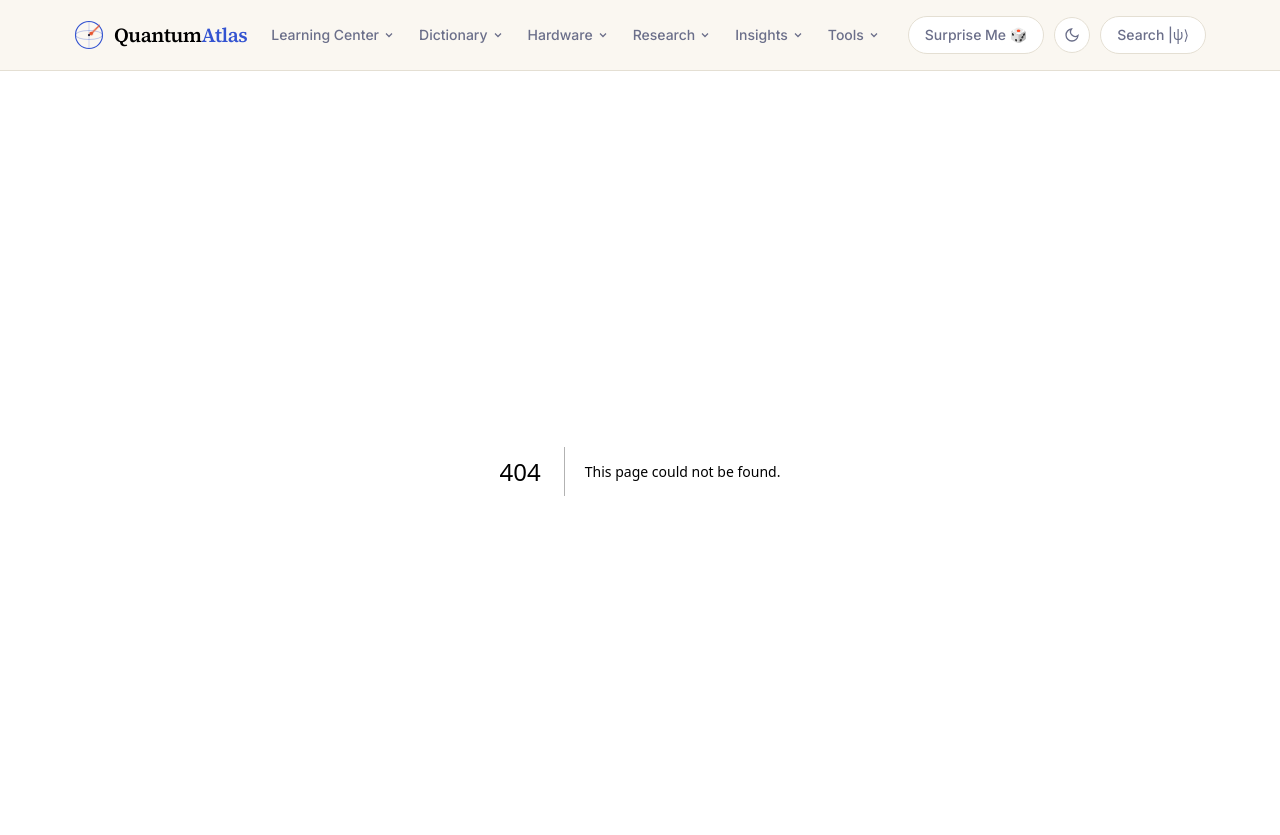
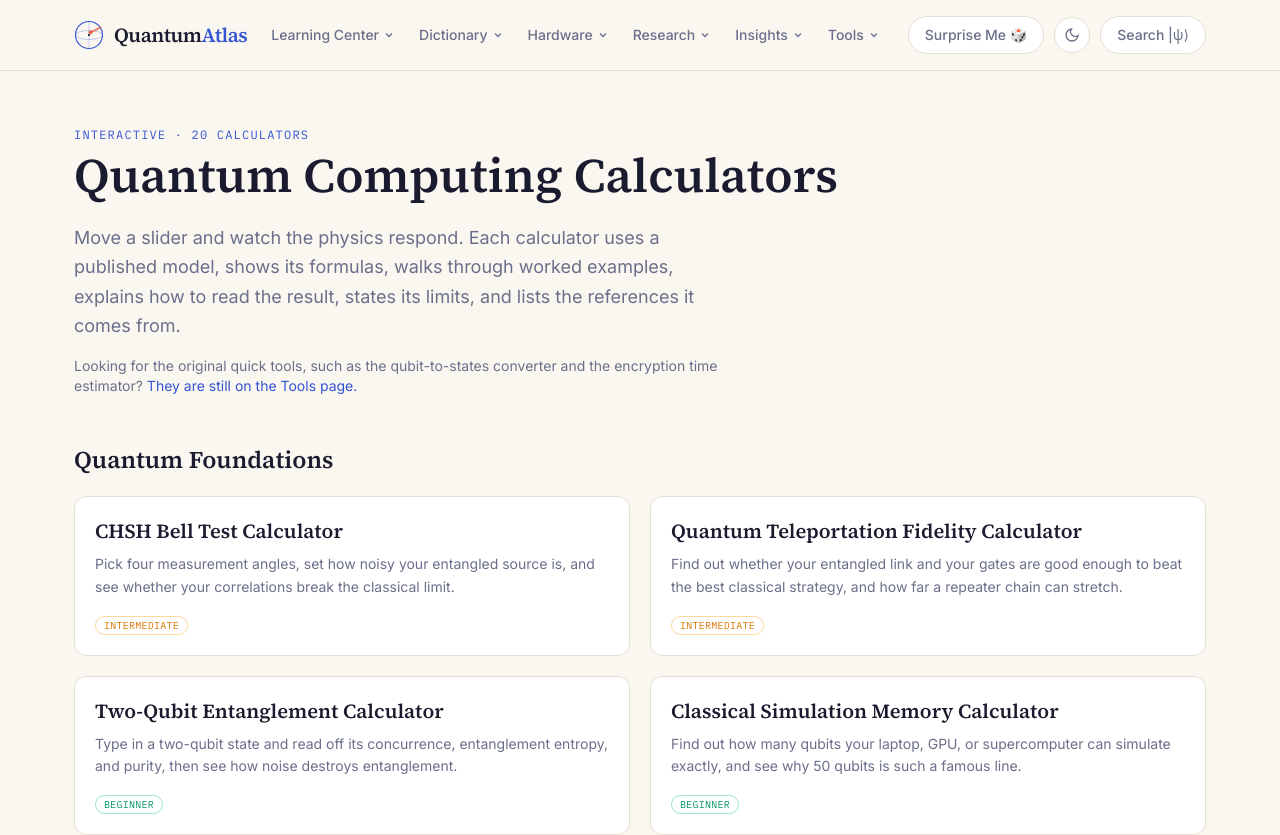
Before and after one commit to goalandpriority-ui/quantum-atlas, a Next.js app: page /calculators in a window 1280 px wide. Before the commit this address had no page. Shown: the top 835 px of the page. Built offline with nearby package versions, Linux system fonts and the light colour scheme.

Commit message:
Create Quantum Computing Calculators Index Page
This page provides interactive calculators for quantum computing, including descriptions and categories for each calculator.

```diff
--- /dev/null
+++ b/app/calculators/page.tsx
@@ -0,0 +1,62 @@
+import Link from "next/link";
+import { calculators, calculatorCategoryLabels, type CalculatorCategory } from "@/lib/content/calculators";
+
+export const metadata = {
+  title: "Quantum Computing Calculators: Free Interactive Tools | QuantumAtlas",
+  description:
+    "In-depth interactive calculators for quantum computing: Bell tests, Grover search, error correction overhead, noise budgets, RSA resource estimates, post-quantum migration, and more, each with formulas, worked examples, and references.",
+};
+
+const levelStyle: Record<string, string> = {
+  Beginner: "border-emerald-500/40 text-emerald-600 dark:text-emerald-300",
+  Intermediate: "border-amber-500/40 text-amber-600 dark:text-amber-300",
+  Advanced: "border-rose-500/40 text-rose-600 dark:text-rose-300",
+};
+
+export default function CalculatorsIndexPage() {
+  const categories = Array.from(new Set(calculators.map((c) => c.category))) as CalculatorCategory[];
+  return (
+    <div className="max-w-content mx-auto px-6 py-14">
+      <p className="font-mono text-xs uppercase tracking-widest text-quantum mb-2">
+        Interactive · {calculators.length} Calculators
+      </p>
+      <h1 className="font-serif text-4xl md:text-5xl font-semibold text-ink mb-6 max-w-3xl">
+        Quantum Computing Calculators
+      </h1>
+      <p className="text-lg text-ink-muted leading-relaxed max-w-2xl mb-4">
+        Move a slider and watch the physics respond. Each calculator uses a published model, shows its formulas, walks
+        through worked examples, explains how to read the result, states its limits, and lists the references it comes
+        from.
+      </p>
+      <p className="text-sm text-ink-muted max-w-2xl mb-12">
+        Looking for the original quick tools, such as the qubit-to-states converter and the encryption time estimator?{" "}
+        <Link href="/tools" className="text-quantum hover:underline">
+          They are still on the Tools page.
+        </Link>
+      </p>
+
+      {categories.map((c) => (
+        <section key={c} className="mb-12">
+          <h2 className="font-serif text-2xl font-semibold text-ink mb-5">{calculatorCategoryLabels[c]}</h2>
+          <div className="grid sm:grid-cols-2 gap-5">
+            {calculators
+              .filter((x) => x.category === c)
+              .map((x) => (
+                <Link
+                  key={x.slug}
+                  href={`/calculators/${x.slug}`}
+                  className="block rounded-xl border border-line bg-surface p-5 hover:border-quantum transition-colors"
+                >
+                  <h3 className="font-serif text-xl font-semibold text-ink mb-2">{x.title}</h3>
+                  <p className="text-sm text-ink-muted leading-relaxed mb-3">{x.tagline}</p>
+                  <span className={`px-2 py-0.5 rounded-full border font-mono uppercase tracking-wide text-[10px] ${levelStyle[x.level]}`}>
+                    {x.level}
+                  </span>
+                </Link>
+              ))}
+          </div>
+        </section>
+      ))}
+    </div>
+  );
+}
```
